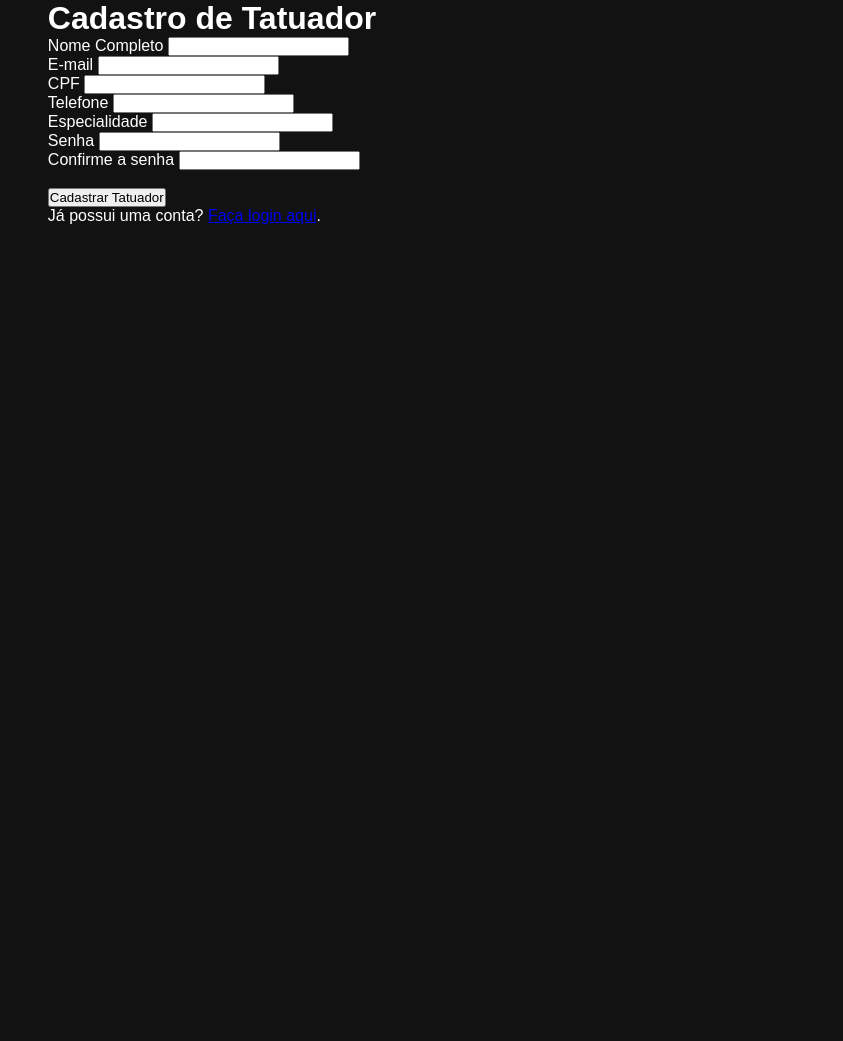
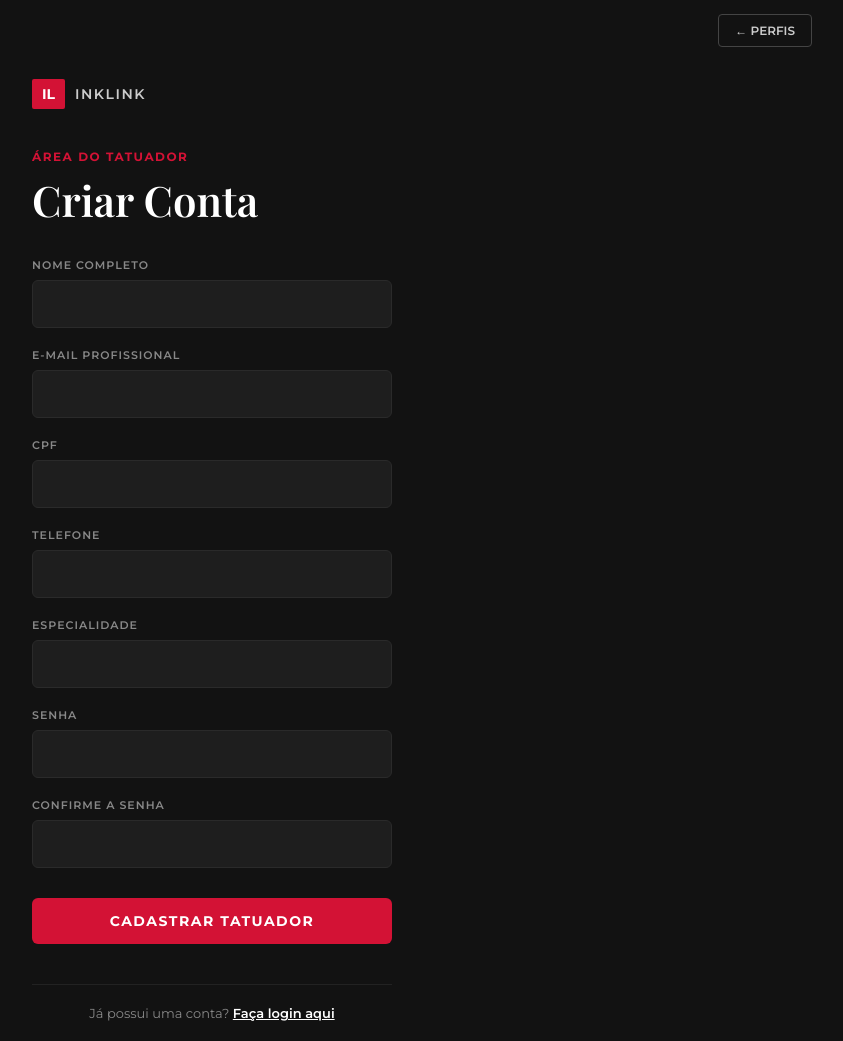
Before and after one commit to ink-link-git/inklink_projeto, a Flask app: template src/login_tatuador/templates/register.html in a window 1280 px wide. Shown: the whole page, without its empty margins (428-1271 px from the left). Before the commit the page ends 224 px from the top, so only its background shows below. Run offline with Flask 3, Linux system fonts and the light colour scheme; the template is opened without the code that fills it: values that come from a table or form of the project are taken from there, others are empty; form fields are guessed from the names that the template uses; parts of the project's set-up code (start-up, migrations or seed data) failed here and were passed over.

Commit message:
feat: linka telas de login e cadastro e ajusta envio de dados

```diff
--- a/src/login_tatuador/app.py
+++ b/src/login_tatuador/app.py
@@ -1,7 +1,7 @@
 import os
 from flask import Flask
 from dotenv import load_dotenv
-from login_tatuador.routes import main_bp
+from routes import main_bp
 load_dotenv()
 
 app = Flask(__name__)
--- a/src/login_tatuador/templates/login.html
+++ b/src/login_tatuador/templates/login.html
@@ -77,8 +77,9 @@
         </form>
 
         <!-- Rodapé do Card -->
+      <!-- Rodapé do Card -->
         <div class="form-footer">
-            <p>Não tem conta? <a href="#">Cadastre-se</a></p>
+            <p>Não tem conta? <a href="{{ url_for('main.register') }}">Cadastre-se</a></p>
         </div>
 
     </main>
--- a/src/login_tatuador/templates/register.html
+++ b/src/login_tatuador/templates/register.html
@@ -4,67 +4,102 @@
     <meta charset="UTF-8">
     <meta name="viewport" content="width=device-width, initial-scale=1.0">
     <title>Cadastro - Tatuador</title>
+    <!-- Fontes do Google -->
+    <link rel="preconnect" href="https://fonts.googleapis.com">
+    <link rel="preconnect" href="https://fonts.gstatic.com" crossorigin>
+    <link href="https://fonts.googleapis.com/css2?family=Montserrat:wght@400;600;700&family=Playfair+Display:wght@600;700&display=swap" rel="stylesheet">
+
+    <!-- CSS Estilizado -->
     <link rel="stylesheet" href="{{ url_for('static', filename='register_style.css') }}">
 </head>
 <body>
 
-    <div class="container">
+    <header class="top-header">
+        <div class="header-buttons">
+            <a href="{{ url_for('main.login') }}" class="btn-outline">← PERFIS</a>
+        </div>
+    </header>
 
-        <h1>Cadastro de Tatuador</h1>
+    <main class="login-container">
 
-        <form method="POST">
+        <div class="brand">
+            <span class="brand-box">IL</span>
+            <span class="brand-text">INKLINK</span>
+        </div>
+
+        <span class="subtitle">ÁREA DO TATUADOR</span>
+        <h1 class="title">Criar Conta</h1>
+
+        <!-- Form com ID para o JavaScript -->
+        <form method="POST" action="{{ url_for('main.register') }}" class="login-form" id="registerForm">
             {{ form.hidden_tag() }}
 
-            <!-- Nome -->
-            {{ form.nome.label }} {{ form.nome() }} <br>
+            <div class="form-group">
+                <label for="nome">NOME COMPLETO</label>
+                {{ form.nome() }}
                 {% for error in form.nome.errors %}
-                <b style="color: red;">{{ error }}</b><br>
+                    <span class="error-msg">{{ error }}</span>
                 {% endfor %}
+            </div>
 
-            <!-- Email -->
-            {{ form.email.label }} {{ form.email() }} <br>
+            <div class="form-group">
+                <label for="email">E-MAIL PROFISSIONAL</label>
+                {{ form.email() }}
                 {% for error in form.email.errors %}
-                <b style="color: red;">{{ error }}</b><br>
+                    <span class="error-msg">{{ error }}</span>
                 {% endfor %}
+            </div>
 
-            <!-- CPF -->
-            {{ form.cpf.label }} {{ form.cpf() }} <br>
+            <div class="form-group">
+                <label for="cpf">CPF</label>
+                {{ form.cpf() }}
                 {% for error in form.cpf.errors %}
-                <b style="color: red;">{{ error }}</b><br>
+                    <span class="error-msg">{{ error }}</span>
                 {% endfor %}
+            </div>
 
-            <!-- Telefone -->
-            {{ form.tel.label }} {{ form.tel() }} <br>
+            <div class="form-group">
+                <label for="tel">TELEFONE</label>
+                {{ form.tel() }}
                 {% for error in form.tel.errors %}
-                <b style="color: red;">{{ error }}</b><br>
+                    <span class="error-msg">{{ error }}</span>
                 {% endfor %}
+            </div>
 
-            <!-- Especialidade -->
-            {{ form.especialidade.label }} {{ form.especialidade() }} <br>
+            <div class="form-group">
+                <label for="especialidade">ESPECIALIDADE</label>
+                {{ form.especialidade() }}
                 {% for error in form.especialidade.errors %}
-                <b style="color: red;">{{ error }}</b><br>
+                    <span class="error-msg">{{ error }}</span>
                 {% endfor %}
+            </div>
 
-            <!-- Senha -->
-            {{ form.password.label }} {{ form.password() }} <br>
+            <div class="form-group">
+                <label for="senha">SENHA</label>
+                {{ form.password(id="senha") }}
                 {% for error in form.password.errors %}
-                <b style="color: red;">{{ error }}</b><br>
+                    <span class="error-msg">{{ error }}</span>
                 {% endfor %}
+            </div>
 
-            <!-- Confirmação de Senha -->
-            {{ form.confirm.label }} {{ form.confirm() }} <br>
+            <div class="form-group">
+                <label for="confirmar-senha">CONFIRME A SENHA</label>
+                {{ form.confirm(id="confirmar-senha") }}
+                {% for error in form.confirm.errors %}
+                    <span class="error-msg">{{ error }}</span>
+                {% endfor %}
+            </div>
 
-            <!-- Botão de Envio -->
-            <br>
-            {{ form.submit() }} <br>
+            {{ form.submit(class="btn-submit", value="CADASTRAR TATUADOR") }}
         </form>
 
-        <p>
-            Já possui uma conta? <a href="{{ url_for('main.login') }}">Faça login aqui</a>.
-        </p>
-
+        <div class="form-footer">
+            <p>Já possui uma conta? <a href="{{ url_for('main.login') }}">Faça login aqui</a></p>
         </div>
 
+    </main>
+
+    <!-- JavaScript com caminho correto -->
     <script src="{{ url_for('static', filename='register_script.js') }}"></script>
 </body>
 </html>
```
Also changed, not shown: src/login_tatuador/routes.py (+6 -3 lines), 1 other file. Lines whose indentation alone changed are shown as unchanged.
